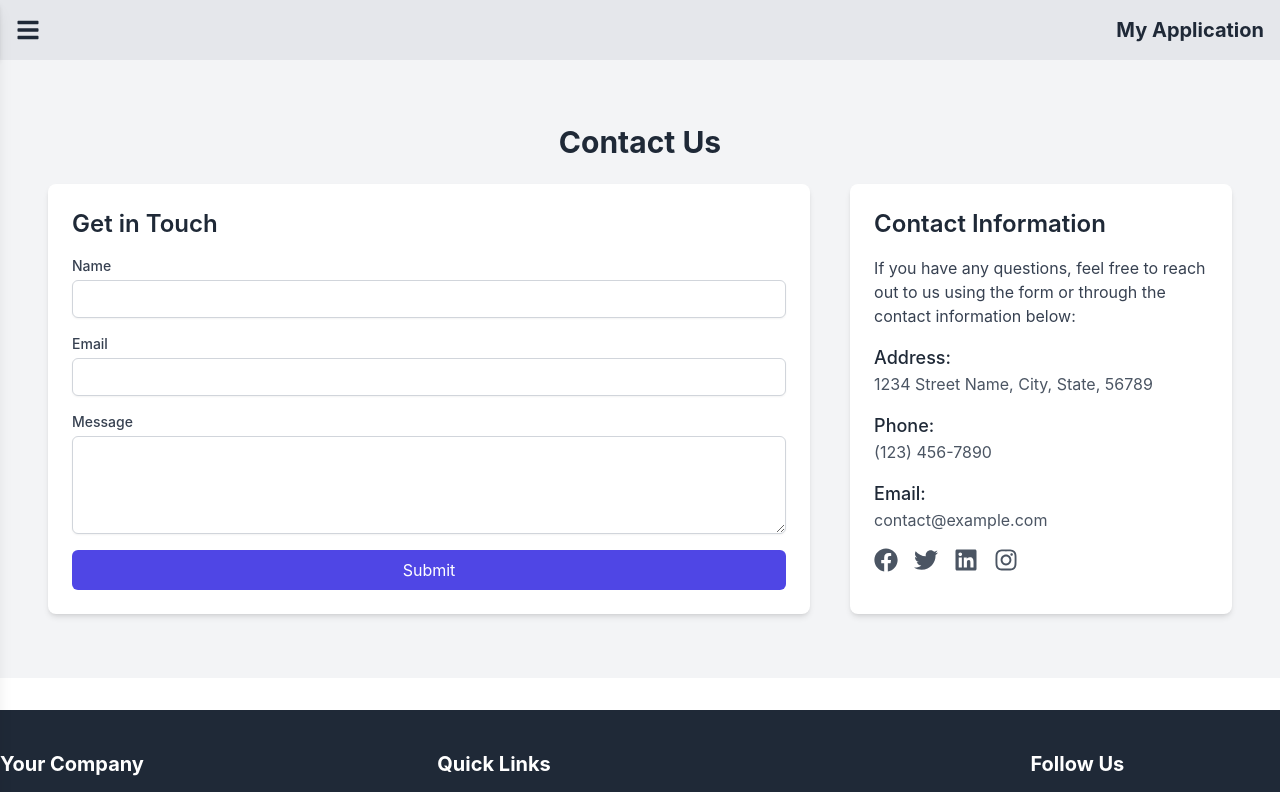
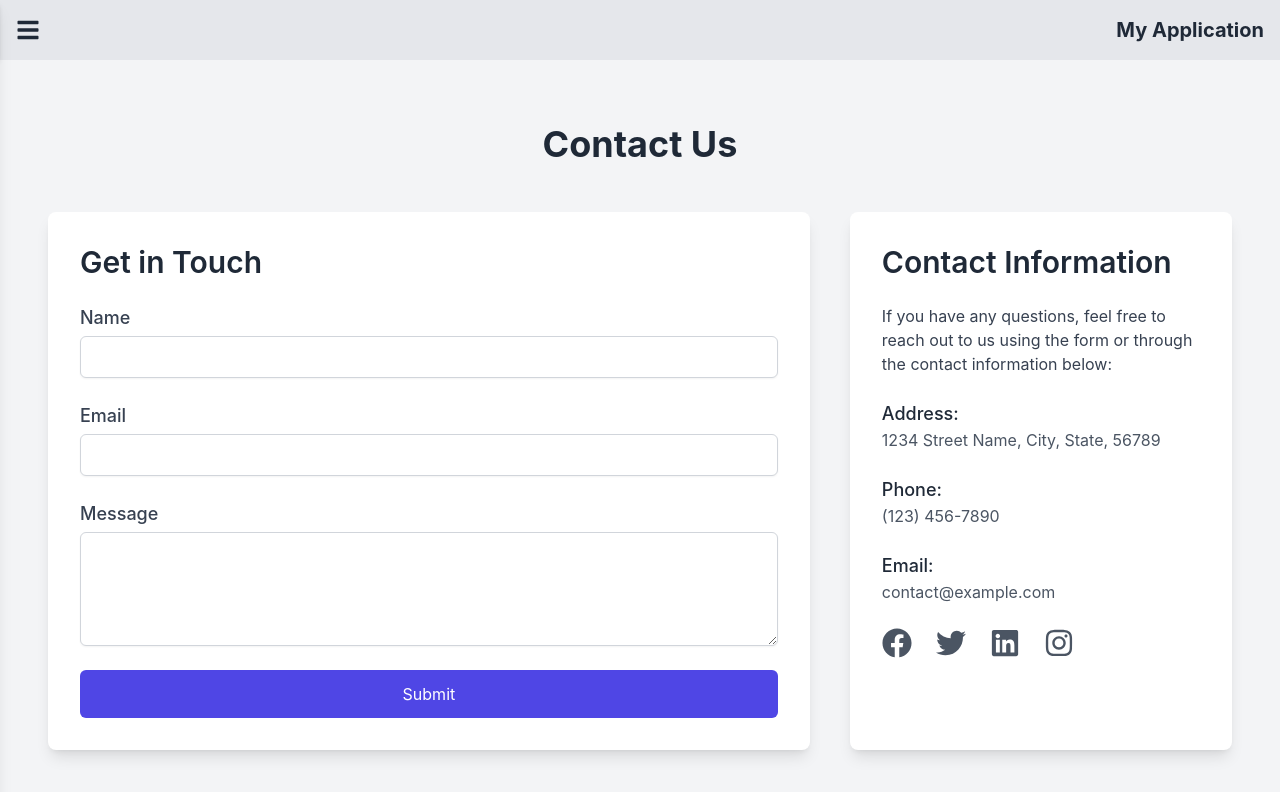
Before and after one commit to Uttam1910/lms-frontend, a React (Vite) app: page /contact in a window 1280 px wide. Shown: the top 792 px of the page. Built offline with nearby package versions, Linux system fonts and the light colour scheme.

Commit message:
Add forgot password and reset password functionality

```diff
--- a/src/App.jsx
+++ b/src/App.jsx
@@ -15,6 +15,8 @@ import CreateCourse from './pages/Courses/CreateCourse';
 import Profile from './pages/Profile/Profile';
 import UpdateAvatar from './pages/Profile/UpdateAvatar';
 import ProfileUpdate from './pages/Profile/ProfileUpdate'; // Corrected import path
+import ForgotPassword from './pages/ForgotPassword';
+import ResetPassword from './pages/ResetPassword';
 
 function App() {
   return (
@@ -27,6 +29,8 @@ function App() {
         <Route path="courses/:courseId" element={<CourseDetail />} />
         <Route path="login" element={<Login />} />
         <Route path="Signup" element={<Signup />} />
+        <Route path="/forgot-password" element={<ForgotPassword />} />
+        <Route path="/resetpassword/:token" element={<ResetPassword />} />
         <Route path="/create-course" element={
           <RequireAuth roles={["admin"]}>
             <CreateCourse />
@@ -47,6 +51,7 @@ function App() {
             <ProfileUpdate />
           </RequireAuth>
         } />
+
       </Route>
       <Route path="#" element={<AccessDenied />} />
       <Route path="*" element={<NotFound />} />
--- a/src/pages/Contact.jsx
+++ b/src/pages/Contact.jsx
@@ -6,12 +6,13 @@ import { FaFacebook, FaTwitter, FaLinkedin, FaInstagram } from 'react-icons/fa';
 import { toast } from 'react-hot-toast';
 
 const Contact = () => {
-  const { register, handleSubmit, formState: { errors } } = useForm();
+  const { register, handleSubmit, reset, formState: { errors } } = useForm();
 
   const onSubmit = async (data) => {
     try {
       const response = await axios.post('http://localhost:5000/api/contact', data);
       toast.success(response.data.message);
+      reset();
     } catch (error) {
       toast.error('Failed to send message. Please try again.');
     }
@@ -19,49 +20,49 @@ const Contact = () => {
 
   return (
     <div className="container mx-auto px-4 py-8">
-      <h1 className="text-3xl font-bold text-center mb-6">Contact Us</h1>
+      <h1 className="text-4xl font-bold text-center mb-12 text-gray-800">Contact Us</h1>
 
       <div className="flex flex-col md:flex-row md:space-x-10">
         {/* Contact Form */}
-        <div className="md:w-2/3 bg-white p-6 shadow-md rounded-lg">
-          <h2 className="text-2xl font-semibold mb-4">Get in Touch</h2>
-          <form onSubmit={handleSubmit(onSubmit)} className="space-y-4">
+        <div className="md:w-2/3 bg-white p-8 shadow-lg rounded-lg">
+          <h2 className="text-3xl font-semibold mb-6 text-gray-800">Get in Touch</h2>
+          <form onSubmit={handleSubmit(onSubmit)} className="space-y-6">
             <div>
-              <label htmlFor="name" className="block text-sm font-medium text-gray-700">Name</label>
+              <label htmlFor="name" className="block text-lg font-medium text-gray-700">Name</label>
               <input
                 {...register('name', { required: true })}
                 type="text"
                 id="name"
-                className="mt-1 block w-full px-3 py-2 border border-gray-300 rounded-md shadow-sm focus:outline-none focus:ring-indigo-500 focus:border-indigo-500 sm:text-sm"
+                className={`mt-1 block w-full px-4 py-2 border ${errors.name ? 'border-red-500' : 'border-gray-300'} rounded-md shadow-sm focus:outline-none focus:ring-2 focus:ring-indigo-500`}
               />
-              {errors.name && <span className="text-red-500">Name is required</span>}
+              {errors.name && <span className="text-red-500 text-sm">Name is required</span>}
             </div>
 
             <div>
-              <label htmlFor="email" className="block text-sm font-medium text-gray-700">Email</label>
+              <label htmlFor="email" className="block text-lg font-medium text-gray-700">Email</label>
               <input
                 {...register('email', { required: true })}
                 type="email"
                 id="email"
-                className="mt-1 block w-full px-3 py-2 border border-gray-300 rounded-md shadow-sm focus:outline-none focus:ring-indigo-500 focus:border-indigo-500 sm:text-sm"
+                className={`mt-1 block w-full px-4 py-2 border ${errors.email ? 'border-red-500' : 'border-gray-300'} rounded-md shadow-sm focus:outline-none focus:ring-2 focus:ring-indigo-500`}
               />
-              {errors.email && <span className="text-red-500">Email is required</span>}
+              {errors.email && <span className="text-red-500 text-sm">Email is required</span>}
             </div>
 
             <div>
-              <label htmlFor="message" className="block text-sm font-medium text-gray-700">Message</label>
+              <label htmlFor="message" className="block text-lg font-medium text-gray-700">Message</label>
               <textarea
                 {...register('message', { required: true })}
                 id="message"
                 rows="4"
-                className="mt-1 block w-full px-3 py-2 border border-gray-300 rounded-md shadow-sm focus:outline-none focus:ring-indigo-500 focus:border-indigo-500 sm:text-sm"
+                className={`mt-1 block w-full px-4 py-2 border ${errors.message ? 'border-red-500' : 'border-gray-300'} rounded-md shadow-sm focus:outline-none focus:ring-2 focus:ring-indigo-500`}
               ></textarea>
-              {errors.message && <span className="text-red-500">Message is required</span>}
+              {errors.message && <span className="text-red-500 text-sm">Message is required</span>}
             </div>
 
             <button
               type="submit"
-              className="w-full bg-indigo-600 text-white py-2 px-4 rounded-md hover:bg-indigo-700 focus:outline-none focus:ring-2 focus:ring-indigo-500 focus:ring-offset-2"
+              className="w-full bg-indigo-600 text-white py-3 px-6 rounded-md hover:bg-indigo-700 focus:outline-none focus:ring-2 focus:ring-indigo-500 focus:ring-offset-2 transition duration-300"
             >
               Submit
             </button>
@@ -69,33 +70,33 @@ const Contact = () => {
         </div>
 
         {/* Contact Details */}
-        <div className="md:w-1/3 bg-white p-6 shadow-md rounded-lg mt-6 md:mt-0">
-          <h2 className="text-2xl font-semibold mb-4">Contact Information</h2>
-          <p className="text-gray-700 mb-4">If you have any questions, feel free to reach out to us using the form or through the contact information below:</p>
-          <div className="mb-4">
-            <h3 className="text-lg font-medium">Address:</h3>
+        <div className="md:w-1/3 bg-white p-8 shadow-lg rounded-lg mt-10 md:mt-0">
+          <h2 className="text-3xl font-semibold mb-6 text-gray-800">Contact Information</h2>
+          <p className="text-gray-700 mb-6">If you have any questions, feel free to reach out to us using the form or through the contact information below:</p>
+          <div className="mb-6">
+            <h3 className="text-lg font-medium text-gray-800">Address:</h3>
             <p className="text-gray-600">1234 Street Name, City, State, 56789</p>
           </div>
-          <div className="mb-4">
-            <h3 className="text-lg font-medium">Phone:</h3>
+          <div className="mb-6">
+            <h3 className="text-lg font-medium text-gray-800">Phone:</h3>
             <p className="text-gray-600">(123) 456-7890</p>
           </div>
-          <div className="mb-4">
-            <h3 className="text-lg font-medium">Email:</h3>
+          <div className="mb-6">
+            <h3 className="text-lg font-medium text-gray-800">Email:</h3>
             <p className="text-gray-600">contact@example.com</p>
           </div>
-          <div className="flex space-x-4 mt-4">
-            <a href="https://facebook.com" className="text-gray-600 hover:text-gray-800">
-              <FaFacebook size={24} />
+          <div className="flex space-x-6 mt-4">
+            <a href="https://facebook.com" className="text-gray-600 hover:text-gray-800 transition duration-300">
+              <FaFacebook size={30} />
             </a>
-            <a href="https://twitter.com" className="text-gray-600 hover:text-gray-800">
-              <FaTwitter size={24} />
+            <a href="https://twitter.com" className="text-gray-600 hover:text-gray-800 transition duration-300">
+              <FaTwitter size={30} />
             </a>
-            <a href="https://linkedin.com" className="text-gray-600 hover:text-gray-800">
-              <FaLinkedin size={24} />
+            <a href="https://linkedin.com" className="text-gray-600 hover:text-gray-800 transition duration-300">
+              <FaLinkedin size={30} />
             </a>
-            <a href="https://instagram.com" className="text-gray-600 hover:text-gray-800">
-              <FaInstagram size={24} />
+            <a href="https://instagram.com" className="text-gray-600 hover:text-gray-800 transition duration-300">
+              <FaInstagram size={30} />
             </a>
           </div>
         </div>
--- /dev/null
+++ b/src/pages/ForgotPassword.jsx
@@ -0,0 +1,46 @@
+import React from 'react';
+import { useForm } from 'react-hook-form';
+import axios from 'axios';
+import { toast } from 'react-hot-toast';
+
+const ForgotPassword = () => {
+  const { register, handleSubmit, reset, formState: { errors } } = useForm();
+
+  const onSubmit = async (data) => {
+    try {
+      const response = await axios.post('http://localhost:5000/api/users/forgotpassword', data);
+      toast.success(response.data.message);
+      reset();
+    } catch (error) {
+      toast.error(error.response.data.message || 'Failed to send reset email');
+    }
+  };
+
+  return (
+    <div className="container mx-auto px-4 py-8">
+      <h1 className="text-3xl font-bold text-center mb-6">Forgot Password</h1>
+      <div className="max-w-md mx-auto bg-white p-6 shadow-md rounded-lg">
+        <form onSubmit={handleSubmit(onSubmit)} className="space-y-4">
+          <div>
+            <label htmlFor="email" className="block text-sm font-medium text-gray-700">Email</label>
+            <input
+              {...register('email', { required: 'Email is required' })}
+              type="email"
+              id="email"
+              className="mt-1 block w-full px-3 py-2 border border-gray-300 rounded-md shadow-sm focus:outline-none focus:ring-indigo-500 focus:border-indigo-500 sm:text-sm"
+            />
+            {errors.email && <span className="text-red-500">{errors.email.message}</span>}
+          </div>
+          <button
+            type="submit"
+            className="w-full bg-indigo-600 text-white py-2 px-4 rounded-md hover:bg-indigo-700 focus:outline-none focus:ring-2 focus:ring-indigo-500 focus:ring-offset-2"
+          >
+            Send Reset Email
+          </button>
+        </form>
+      </div>
+    </div>
+  );
+};
+
+export default ForgotPassword;
--- a/src/pages/Login.jsx
+++ b/src/pages/Login.jsx
@@ -66,6 +66,12 @@ const Login = () => {
             {errors.password && <span className="text-red-500">Password is required</span>}
           </div>
 
+          <div className="flex justify-between items-center">
+            <Link to="/forgot-password" className="text-sm text-indigo-600 hover:underline">
+              Forgot Password?
+            </Link>
+          </div>
+
           <button
             type="submit"
             className="w-full bg-indigo-600 text-white py-2 px-4 rounded-md hover:bg-indigo-700 focus:outline-none focus:ring-2 focus:ring-indigo-500 focus:ring-offset-2"
--- a/src/pages/Profile/UpdateAvatar.jsx
+++ b/src/pages/Profile/UpdateAvatar.jsx
@@ -8,9 +8,21 @@ const UpdateAvatar = () => {
   const dispatch = useDispatch();
   const navigate = useNavigate();
   const [avatarFile, setAvatarFile] = useState(null);
+  const [preview, setPreview] = useState(null);
 
   const handleAvatarChange = (e) => {
-    setAvatarFile(e.target.files[0]);
+    const file = e.target.files[0];
+    setAvatarFile(file);
+
+    if (file) {
+      const reader = new FileReader();
+      reader.onloadend = () => {
+        setPreview(reader.result);
+      };
+      reader.readAsDataURL(file);
+    } else {
+      setPreview(null);
+    }
   };
 
   const handleAvatarUpload = () => {
@@ -36,6 +48,17 @@ const UpdateAvatar = () => {
     <div className="container mx-auto my-10 p-6 bg-white shadow-md rounded-lg max-w-3xl">
       <h1 className="text-3xl font-bold text-center mb-6 text-gray-800">Update Avatar</h1>
       <div className="flex flex-col items-center">
+        {preview ? (
+          <img
+            src={preview}
+            alt="Avatar Preview"
+            className="w-32 h-32 rounded-full mb-4 object-cover"
+          />
+        ) : (
+          <div className="w-32 h-32 rounded-full mb-4 bg-gray-200 flex items-center justify-center">
+            <span className="text-gray-500">No Image</span>
+          </div>
+        )}
         <input
           type="file"
           accept="image/*"
@@ -44,7 +67,7 @@ const UpdateAvatar = () => {
         />
         <button
           onClick={handleAvatarUpload}
-          className="bg-blue-500 text-white px-4 py-2 rounded-lg hover:bg-blue-700"
+          className="bg-blue-500 text-white px-4 py-2 rounded-lg hover:bg-blue-700 transition duration-300"
         >
           Upload Avatar
         </button>
--- /dev/null
+++ b/src/pages/ResetPassword.jsx
@@ -0,0 +1,60 @@
+// src/pages/ResetPassword.jsx
+import React, { useState } from 'react';
+import { useForm } from 'react-hook-form';
+import axios from 'axios';
+import { useParams, useNavigate } from 'react-router-dom';
+import { toast } from 'react-hot-toast';
+
+const ResetPassword = () => {
+  const { token } = useParams();
+  const navigate = useNavigate();
+  const { register, handleSubmit, formState: { errors } } = useForm();
+  const [loading, setLoading] = useState(false);
+
+  const onSubmit = async (data) => {
+    setLoading(true);
+    try {
+      const response = await axios.put(`http://localhost:5000/api/users/resetpassword/${token}`, data);
+      toast.success(response.data.message);
+      navigate('/login'); // Redirect to login after successful password reset
+    } catch (error) {
+      if (error.response) {
+        toast.error(error.response.data.message || 'Password reset failed');
+      } else {
+        toast.error('Password reset failed. Please try again.');
+      }
+    }
+    setLoading(false);
+  };
+
+  return (
+    <div className="container mx-auto px-4 py-8">
+      <h1 className="text-3xl font-bold text-center mb-6">Reset Password</h1>
+      <div className="max-w-md w-full px-6 py-8 bg-white shadow-md overflow-hidden sm:rounded-lg">
+        <form onSubmit={handleSubmit(onSubmit)} className="space-y-4">
+          <div>
+            <label htmlFor="password" className="block text-sm font-medium text-gray-700">New Password</label>
+            <input
+              {...register('password', { required: true })}
+              type="password"
+              id="password"
+              className="mt-1 block w-full px-3 py-2 border border-gray-300 rounded-md shadow-sm focus:outline-none focus:ring-indigo-500 focus:border-indigo-500 sm:text-sm"
+              autoComplete="new-password"
+            />
+            {errors.password && <span className="text-red-500">Password is required</span>}
+          </div>
+
+          <button
+            type="submit"
+            className="w-full bg-indigo-600 text-white py-2 px-4 rounded-md hover:bg-indigo-700 focus:outline-none focus:ring-2 focus:ring-indigo-500 focus:ring-offset-2"
+            disabled={loading}
+          >
+            {loading ? 'Resetting Password...' : 'Reset Password'}
+          </button>
+        </form>
+      </div>
+    </div>
+  );
+};
+
+export default ResetPassword;
--- /dev/null
+++ b/src/services/authService.js
@@ -0,0 +1,11 @@
+import axios from 'axios';
+
+const API_URL = 'http://localhost:5000/api/users/';
+
+export const forgotPassword = (email) => {
+  return axios.post(`${API_URL}forgotpassword`, { email });
+};
+
+export const resetPassword = (token, password) => {
+  return axios.put(`${API_URL}resetpassword/${token}`, { password });
+};
```
